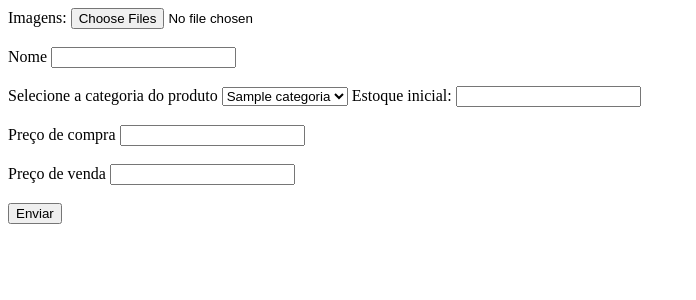
After one commit to gleysonwener/construcao, a Django app: page /estoque/add_produto/ in a window 1280 px wide. The commit adds this page. Shown: the top 300 px of the page, without its empty margins (0-696 px from the left). Run offline with Django 4.2, Linux system fonts and the light colour scheme; tables that the repository leaves empty hold one stand-in row (values such as "Sample post").

Commit message:
upload e resize de imagens

```diff
--- a/construct_youtube/urls.py
+++ b/construct_youtube/urls.py
@@ -6,4 +6,5 @@ from django.conf.urls.static import static
 urlpatterns = [
     path('admin/', admin.site.urls),
     path('auth/', include('usuarios.urls')),
+    path('estoque/', include('estoque.urls')),
 ] + static(settings.STATIC_URL, document_root=settings.STATIC_ROOT)
--- a/estoque/models.py
+++ b/estoque/models.py
@@ -24,3 +24,7 @@ class Produto(models.Model):
     def lucro(self):
         lucro = self.preco_venda - self.preco_compra
         return (lucro * 100) / self.preco_compra
+
+class Imagem(models.Model):
+    imagem = models.ImageField(upload_to='imagem_produto')
+    produto = models.ForeignKey(Produto, models.CASCADE)
--- /dev/null
+++ b/estoque/templates/add_produto.html
@@ -0,0 +1,30 @@
+
+<form action="{% url 'add_produto' %}" method="POST" enctype="multipart/form-data">
+    {% csrf_token %}
+    <label>Imagens:</label>
+    <input type="file" name="imagens" multiple>
+    <br>
+    <br>
+    <label>Nome</label>
+    <input type="text" name="nome">
+    <br>
+    <br>
+    <label>Selecione a categoria do produto</label>
+    <select name="categoria">
+        {% for categoria in categorias %}
+            <option value="{{ categoria.id }}">{{ categoria.titulo }}</option>
+        {% endfor %}
+    </select>
+    <label>Estoque inicial:</label>
+    <input type="number" name="quantidade">
+    <br>
+    <br>
+    <label>Preço de compra</label>
+    <input type="number" name="preco_compra">
+    <br>
+    <br> <label>Preço de venda</label>
+    <input type="number" name="preco_venda">
+    <br>
+    <br>
+    <input type="submit" value="Enviar">
+</form>
--- /dev/null
+++ b/estoque/urls.py
@@ -0,0 +1,7 @@
+from django.urls import path
+from . import views
+
+
+urlpatterns = [
+    path('add_produto/',views.add_produto, name='add_produto'),
+]
--- a/estoque/views.py
+++ b/estoque/views.py
@@ -1,3 +1,49 @@
 from django.shortcuts import render
+from .models import Categoria, Produto, Imagem
+from django.http import HttpResponse
+from PIL import Image, ImageDraw
+from datetime import date
+from io import BytesIO
+from django.core.files.uploadedfile import InMemoryUploadedFile
+import sys
 
-# Create your views here.
+def add_produto(request):
+    if request.method == "GET":
+        categorias = Categoria.objects.all() #captura todas as categorias
+        return render(request, 'add_produto.html', {'categorias': categorias})
+    elif request.method == "POST":
+        #pegando todos os dados digitados pelo usuario
+        nome = request.POST.get('nome')
+        categoria = request.POST.get('categoria')
+        quantidade = request.POST.get('quantidade')
+        preco_compra = request.POST.get('preco_compra')
+        preco_venda = request.POST.get('preco_venda')
+        #imagens = request.FILES.getlist('imagens')
+
+        #salvar produto no banco
+        produto = Produto(nome=nome, categoria_id=categoria, quantidade=quantidade,
+                          preco_compra=preco_compra, preco_venda=preco_venda)
+        produto.save()
+
+        #iterando a lista de imagens
+        for f in request.FILES.getlist('imagens'):
+            name = f'{date.today()}-{produto.id}.jpg' # output - como vai ficar a saida
+
+            img = Image.open(f)   #  abrindo a imagem
+            img = img.convert('RGB')  #  convertendo a imagem para RGB
+            img = img.resize((300,300))  # redefinindo o tamanho da imagem em x,y
+            draw = ImageDraw.Draw(img) # desenhar a imagem - imagem na variavel img
+            # desenha na imagem - posição x,y - texto com data e cor em RGB
+            draw.text((20,280), f'CONSTRUCT {date.today()}', (255,255,255))
+            #permite chamar a variável ao invés de um caminho na hora de salvar ou no save e aceita bytes
+            output = BytesIO()
+            # pegando a imagem e salvando em bytes
+            img.save(output, format='JPEG', quality=100)
+            # voltando o ponteiro para o inicio - endereçamento da memoria
+            output.seek(0)
+            #finalizando a imagem
+            img_final = InMemoryUploadedFile(output, 'ImageField', name, 'image/jpeg', sys.getsizeof(output), None)
+
+            img_dj = Imagem(imagem = img_final, produto=produto)
+            img_dj.save()
+        return HttpResponse('foi')
--- a/passos.txt
+++ b/passos.txt
@@ -377,4 +377,5 @@ TIME_ZONE = 'America/Sao_Paulo'
 
 - fazer as migrações
 
--
+- inserir nome e obrenome em cadastrar_vendedor
+ -
--- a/usuarios/templates/cadastrar_vendedor.html
+++ b/usuarios/templates/cadastrar_vendedor.html
@@ -10,6 +10,12 @@
         {% endif %}
         <form action={% url 'cadastrar_vendedor' %} method="POST">
             {% csrf_token %}
+            <br>
+            <label>Nome</label>
+            <input type="text" placeholder="Digite seu nome..." name="nome" class="form-control">
+            <br>
+            <label>Sobrenome</label>
+            <input type="text" placeholder="Digite seu sobrenome..." name="sobrenome" class="form-control">
             <br>
             <label>E-mail</label>
             <input type="email" placeholder="Digite seu e-mail..." name="email" class="form-control">
--- a/usuarios/views.py
+++ b/usuarios/views.py
@@ -13,9 +13,12 @@ def cadastrar_vendedor(request):
         vendedores = Users.objects.filter(cargo="V")
         return render(request, 'cadastrar_vendedor.html', {'vendedores': vendedores})
     if request.method == 'POST':
+        nome = request.POST.get('nome')
+        sobrenome = request.POST.get('sobrenome')
         email = request.POST.get('email') #captura o que foi digitado no input da página
         senha = request.POST.get('senha')
 
+        #TODO: Fazer validação dos dados
         user = Users.objects.filter(email=email)
 
         if user.exists(): # se existe algum dado nessa variavel
@@ -23,7 +26,7 @@ def cadastrar_vendedor(request):
             return HttpResponse('Email já existe')
 
         #cria o usuario e atribui o username ao email, para fazer autenticação pelo username
-        user = Users.objects.create_user(username=email, email=email, password=senha, cargo='V')
+        user = Users.objects.create_user(username=email, email=email, password=senha, first_name=nome, last_name=sobrenome, cargo='V')
 
         # TODO: Redirecionar com uma mensagem
         return HttpResponse('Conta criada com sucesso')
```
Also changed, not shown: estoque/migrations/0002_imagem.py (added), estoque/migrations/0003_alter_imagem_imagem.py (added), estoque/migrations/0004_alter_imagem_imagem.py (added), estoque/migrations/0005_alter_imagem_imagem.py (added), estoque/migrations/0006_alter_imagem_imagem.py (added), 1 other file.
